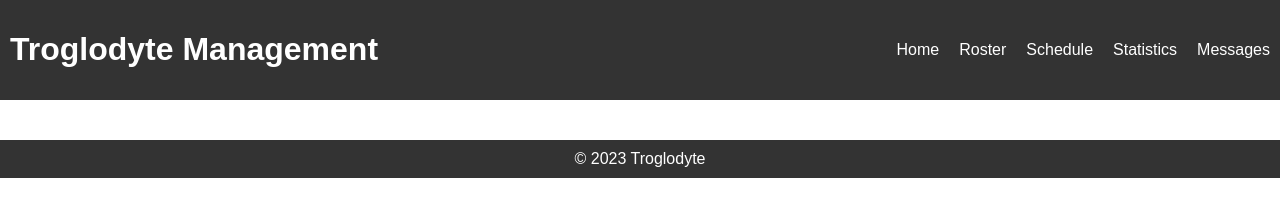
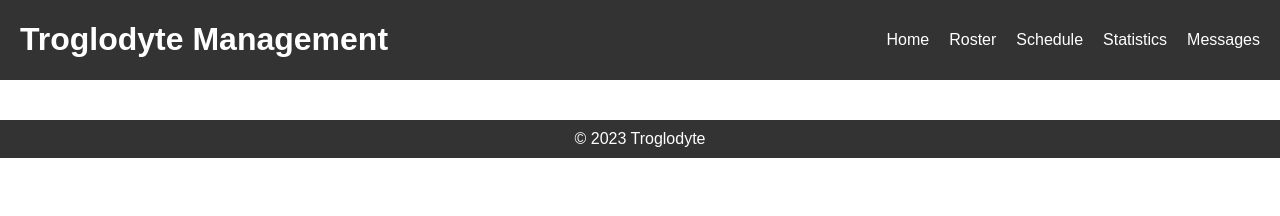
Before and after one commit to jacobsmit/Intramural-Basketball-Team-Management-, a plain HTML site: page index.html in a window 1280 px wide. Drawn offline with Linux system fonts and the light colour scheme.

Commit message:
adjusted heading padding; added photo for player

```diff
--- a/styles.css
+++ b/styles.css
@@ -9,7 +9,8 @@ body {
   header {
     background-color: #333;
     color: white;
-    padding: 10px;
+    padding-left: 20px;
+    padding-right: 20px;
     display: flex;
     justify-content: space-between;
     align-items: center;
```
Also changed, not shown: images/milesrose.jpeg (added).
